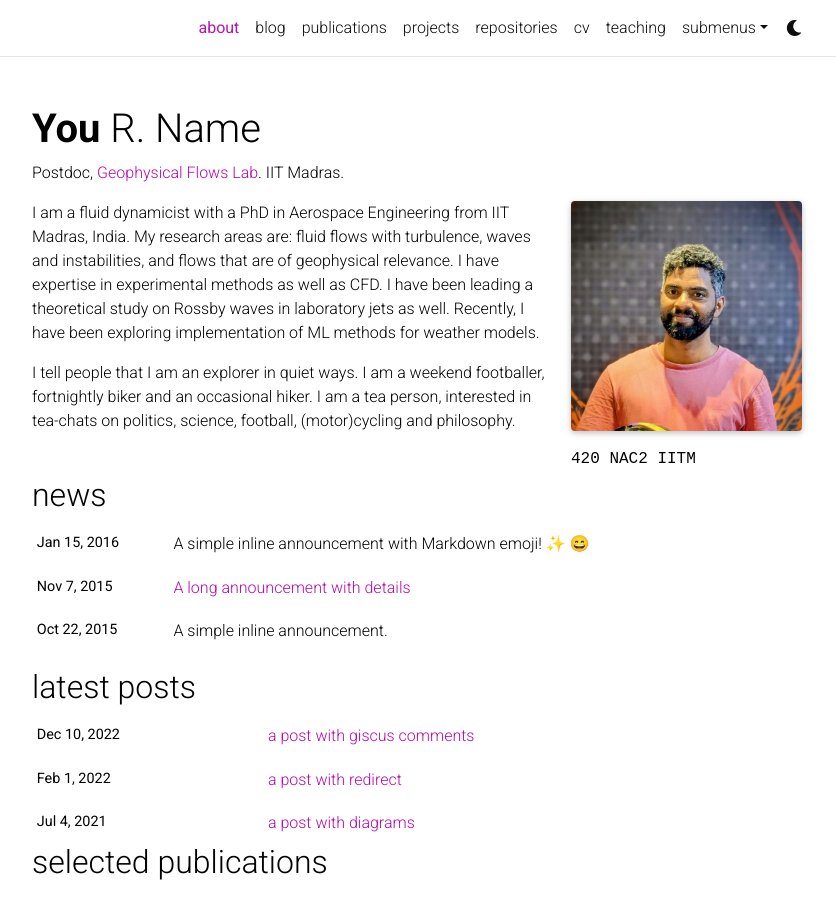
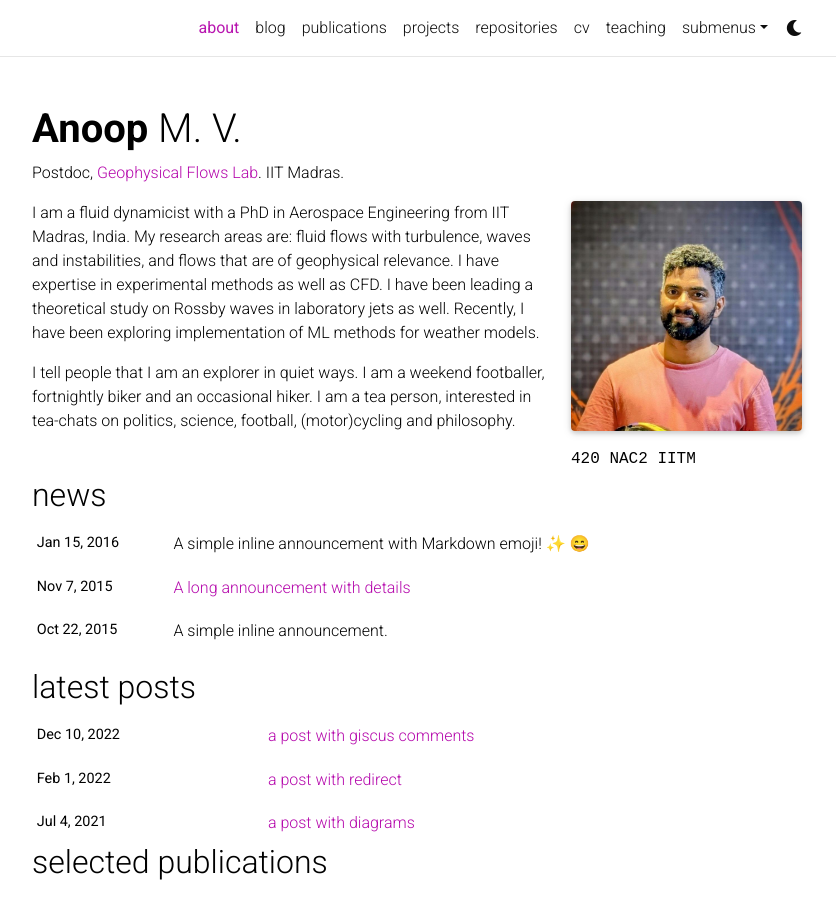
Before and after one commit to anoopmohanvijaya/mypage, a Jekyll site: the page built from _pages/about.md, in a window 1280 px wide and 1198 px high, cut to the strip 0-909 px from the top of the window. Shown: the whole strip, without its empty margins (223-1059 px from the left). Built offline with Jekyll 4.4.1, drawn with Linux system fonts in a browser that asks for light colours; full-size pictures stand in for the smaller copies a plugin makes; emoji names are drawn with the system emoji font; comment, search, counter and statistics services are not loaded; a style sheet for code colours, icons or effects is not loaded; some of the changed text lies outside the part shown.

Commit message:
Update _config.yml

```diff
--- a/_config.yml
+++ b/_config.yml
@@ -3,9 +3,9 @@
 # -----------------------------------------------------------------------------
 
 title: blank # the website title (if blank, full name will be used instead)
-first_name: You
-middle_name: R.
-last_name: Name
+first_name: Anoop
+middle_name:
+last_name: M. V.
 email: you@example.com
 description: > # the ">" symbol means to ignore newlines until "footer_text:"
   A simple, whitespace theme for academics. Based on [*folio](https://github.com/bogoli/-folio) design.
```
